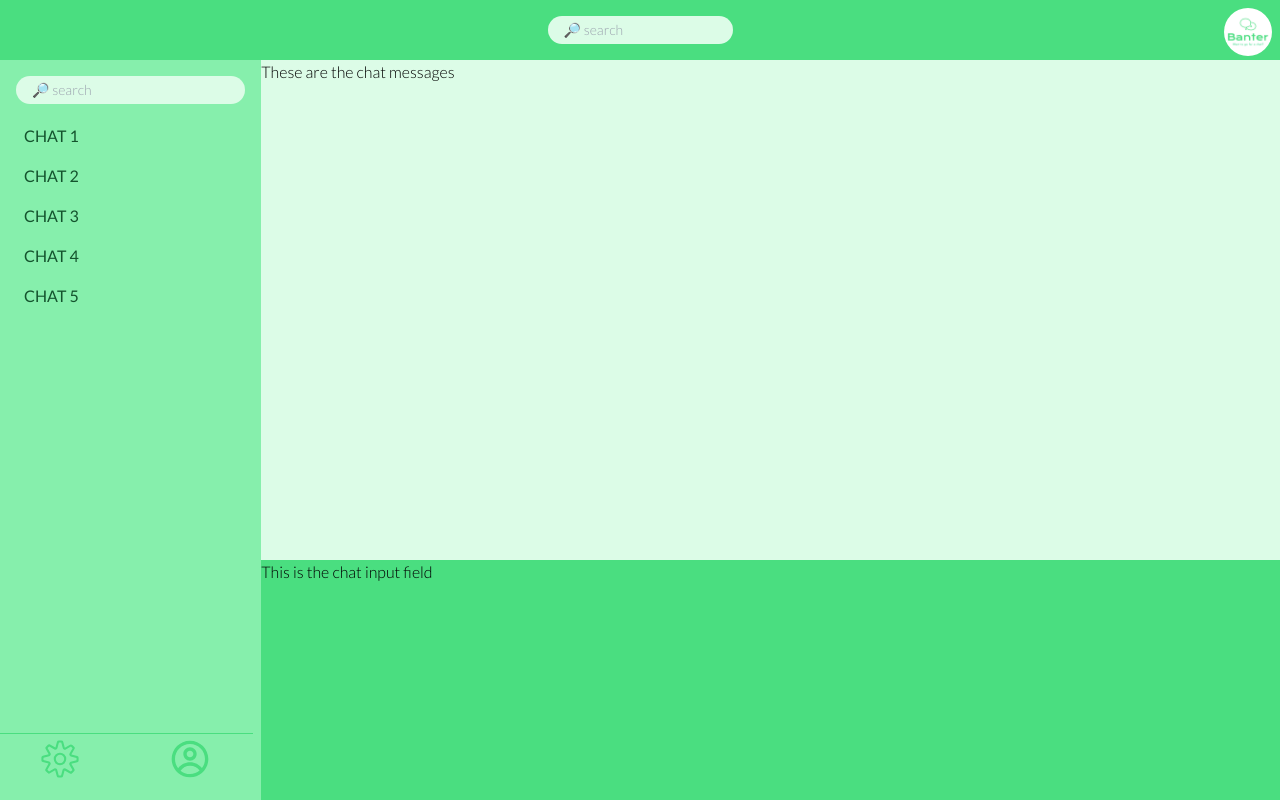
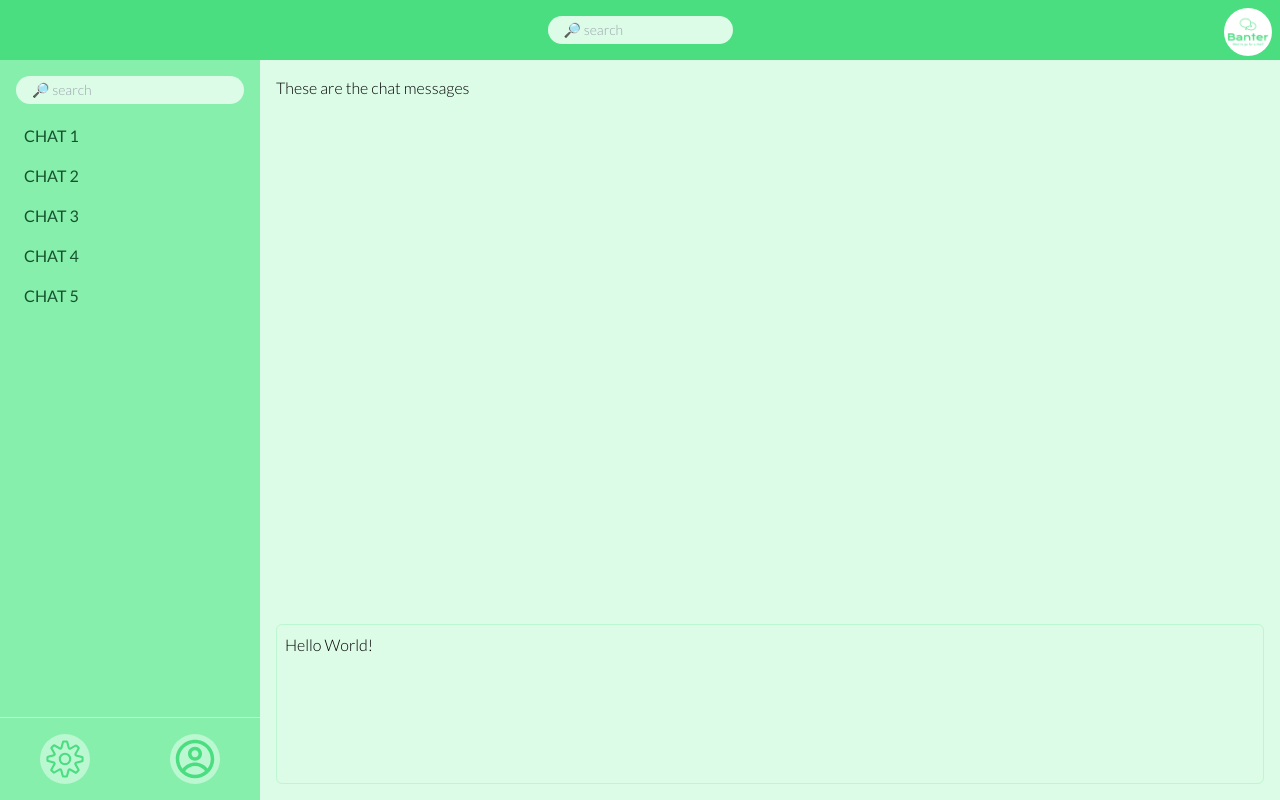
Before and after one commit to natesobeck/chat-app-frontend, a React (Vite) app: page /app in a window 1280 px wide. Built offline with nearby package versions, Linux system fonts and the light colour scheme.

Commit message:
add TipTap rich text editor and begin configuration

```diff
--- a/package.json
+++ b/package.json
@@ -10,6 +10,9 @@
     "preview": "vite preview"
   },
   "dependencies": {
+    "@tiptap/pm": "^2.6.6",
+    "@tiptap/react": "^2.6.6",
+    "@tiptap/starter-kit": "^2.6.6",
     "prettier": "^3.3.3",
     "react": "^18.3.1",
     "react-dom": "^18.3.1",
--- a/src/features/Chats/ChatInput.jsx
+++ b/src/features/Chats/ChatInput.jsx
@@ -1,5 +1,17 @@
+import Tiptap from "../../ui/TipTap";
+
 const ChatInput = () => {
-  return <section  className="h-60 bg-green-400">This is the chat input field</section>;
+  return (
+    <section className="h-40 w-full rounded-md border border-green-200 bg-green-100 p-2">
+      {/* <ChatInputOptions />
+      <textarea
+        name=""
+        placeholder="Type something..."
+        className="w-full resize-none rounded-md bg-green-50 p-2 placeholder:text-gray-300 focus:outline-none focus:ring-1 focus:ring-green-200 text-green-950"
+      ></textarea> */}
+      <Tiptap />
+    </section>
+  );
 };
 
 export default ChatInput;
--- a/src/features/Chats/ChatLayout.jsx
+++ b/src/features/Chats/ChatLayout.jsx
@@ -1,6 +1,6 @@
 const ChatLayout = ({children}) => {
   return (
-    <div className="bg-green-50 font-light w-full grid grid-rows-[auto_240px] row">
+    <div className="bg-green-100 font-light w-full grid grid-rows-[auto_160px] p-4">
       {children}
     </div>
   );
--- /dev/null
+++ b/src/features/Chats/TipTapMenu.jsx
@@ -0,0 +1,5 @@
+const TipTapMenu = () => {
+  return <div>These are the text options for the chat input</div>;
+};
+
+export default TipTapMenu;
--- a/src/ui/Sidebar.jsx
+++ b/src/ui/Sidebar.jsx
@@ -4,19 +4,20 @@ import Button from "./Button";
 import SidebarFooter from "./SidebarFooter";
 import { CiSettings } from "react-icons/ci";
 import { CgProfile } from "react-icons/cg";
+import { Link } from "react-router-dom";
 
 const Sidebar = () => {
   return (
-    <div className="flex h-full w-80 flex-grow flex-col gap-3 bg-green-300 p-4 relative">
+    <div className="relative flex h-full w-80 flex-grow flex-col gap-3 bg-green-300 p-4">
       <Search />
       <ChatList />
-      <SidebarFooter className="flex w-full justify-around absolute bottom-4 right-2 border-t border-green-400">
-        <Button type="secondary">
-          <CiSettings className="text-[50px] fill-green-400"/>
-        </Button>
-        <Button type="secondary">
-          <CgProfile className="text-[40px] text-green-400"/>
-        </Button>
+      <SidebarFooter className="absolute bottom-4 right-0 flex w-full justify-around border-t border-green-200 pt-4">
+        <Link>
+          <CiSettings className="rounded-full bg-green-200 fill-green-400 text-[50px] hover:bg-green-400 hover:fill-green-200" />
+        </Link>
+        <Link>
+          <CgProfile className="rounded-full bg-green-200 p-1 text-[50px] text-green-400 hover:bg-green-400 hover:text-green-200" />
+        </Link>
       </SidebarFooter>
     </div>
   );
--- /dev/null
+++ b/src/ui/TipTap.jsx
@@ -0,0 +1,23 @@
+// src/Tiptap.tsx
+import { EditorProvider, FloatingMenu, BubbleMenu, Editor } from '@tiptap/react'
+import StarterKit from '@tiptap/starter-kit'
+
+// define your extension array
+const extensions = [StarterKit]
+
+const editor = new Editor({
+  extensions: [StarterKit],
+})
+
+const content = '<p>Hello World!</p>'
+
+const TipTap = () => {
+  return (
+    <EditorProvider extensions={extensions} content={content}>
+      <FloatingMenu editor={editor}>This is the floating menu</FloatingMenu>
+      <BubbleMenu editor={editor}>This is the bubble menu</BubbleMenu>
+    </EditorProvider>
+  )
+}
+
+export default TipTap
```
Also changed, not shown: 1 other file (tests, documents, lock files or other folders).
